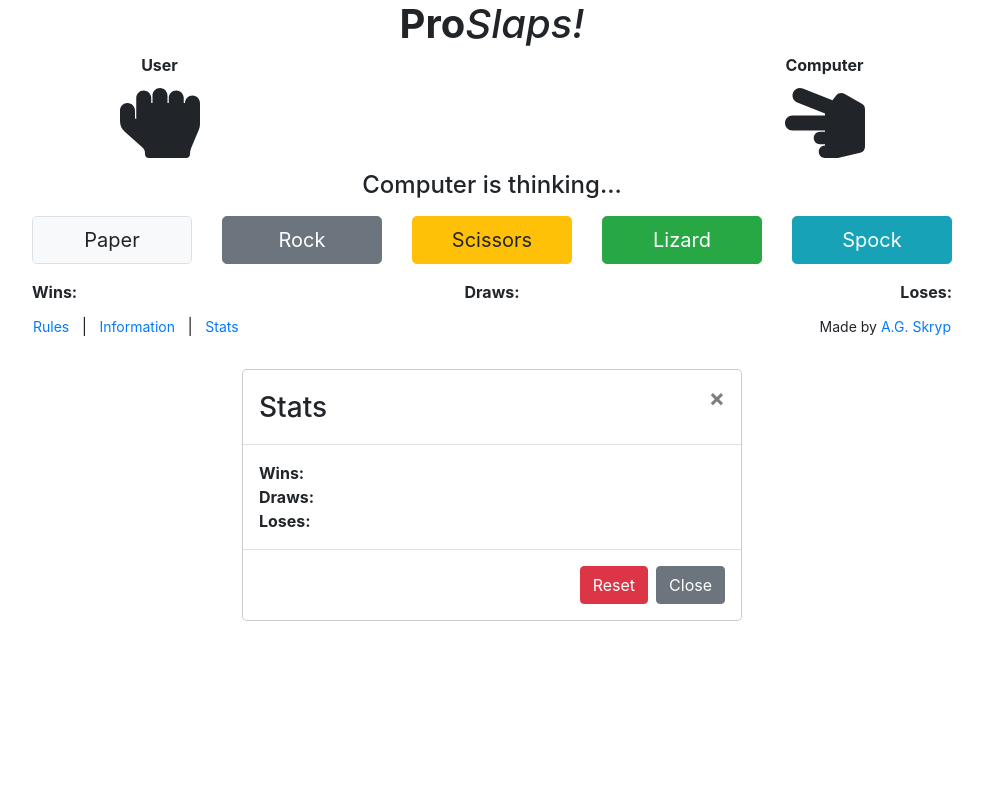
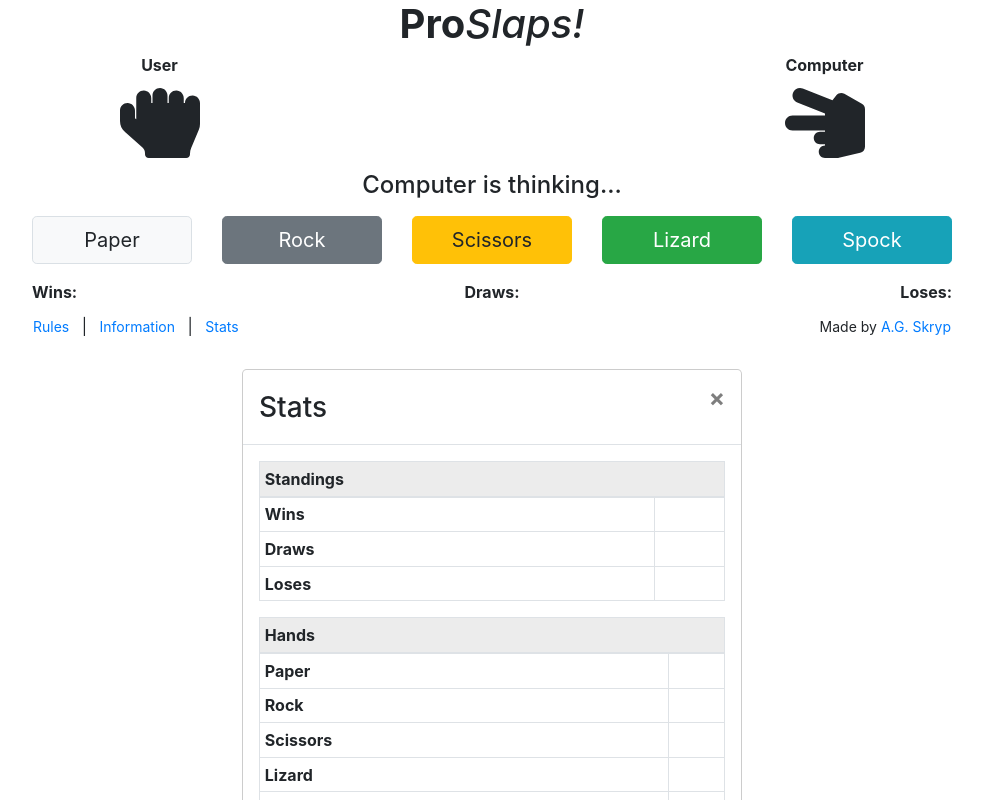
Before and after one commit to agskryp/proslaps, a Vue app: page / in a window 1280 px wide. Both pictures are taken after a click on the button "Stats". Shown: the top 800 px of the page, without its empty margins (148-1131 px from the left). Built offline with nearby package versions, Linux system fonts and the light colour scheme.

Commit message:
Stats table wip

```diff
--- a/src/components/modals/Stats.vue
+++ b/src/components/modals/Stats.vue
@@ -17,19 +17,65 @@
           </div>
 
           <div class="modal-body">
-            <div class="container">
-              <div class="row">
-                <b>Wins: {{ this.$parent.counterWins }}</b>
-              </div>
+            <table class="table table-sm table-bordered">
+              <thead class="table-active">
+                <tr>
+                  <th scope="col" colspan="2">Standings</th>
+                </tr>
+              </thead>
 
-              <div class="row">
-                <b>Draws: {{ this.$parent.counterDraws }}</b>
-              </div>
+              <tbody>
+                <tr>
+                  <th scope="row">Wins</th>
+                  <td>{{ this.$parent.counterWins }}</td>
+                </tr>
 
-              <div class="row">
-                <b>Loses: {{ this.$parent.counterLoses }}</b>
-              </div>
-            </div>
+                <tr>
+                  <th scope="row">Draws</th>
+                  <td>{{ this.$parent.counterDraws }}</td>
+                </tr>
+
+                <tr>
+                  <th scope="row">Loses</th>
+                  <td>{{ this.$parent.counterLoses }}</td>
+                </tr>
+              </tbody>
+            </table>
+
+            <table class="table table-sm table-bordered">
+              <thead class="table-active">
+                <tr>
+                  <th scope="col" colspan="2">Hands</th>
+                </tr>
+              </thead>
+
+              <tbody>
+                <tr>
+                  <th scope="row">Paper</th>
+                  <td></td>
+                </tr>
+
+                <tr>
+                  <th scope="row">Rock</th>
+                  <td></td>
+                </tr>
+
+                <tr>
+                  <th scope="row">Scissors</th>
+                  <td></td>
+                </tr>
+
+                <tr>
+                  <th scope="row">Lizard</th>
+                  <td></td>
+                </tr>
+
+                <tr>
+                  <th scope="row">Spock</th>
+                  <td></td>
+                </tr>
+              </tbody>
+            </table>
           </div>
 
           <div class="modal-footer">
@@ -45,11 +91,15 @@
       </div>
     </div>
 
-  <div class="modal-container" v-if="showModalReset == true">
+    <div class="modal-container" v-if="showModalReset == true">
       <div class="modal-dialog">
         <div class="modal-content modal-lg">
           <div class="modal-header">
             <h3 class="modal-title">Are you sure?</h3>
+          </div>
+
+          <div class="modal-body">
+            <p>Pressing confirm will erase all of your stats.</p>
           </div>
 
           <div class="modal-footer">
@@ -62,7 +112,7 @@
               class="btn btn-secondary"
               @click="closeReset()"
             >
-              Close
+              Nevermind
             </button>
           </div>
         </div>
@@ -80,7 +130,7 @@ export default {
   data() {
     return {
       showModalReset: false
-    }
+    };
   },
 
   methods: {
```
Also changed, not shown: src/App.vue (+4 -4 lines).
